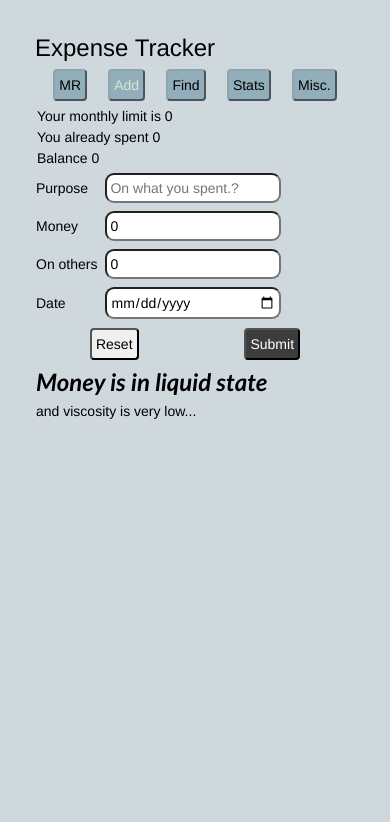
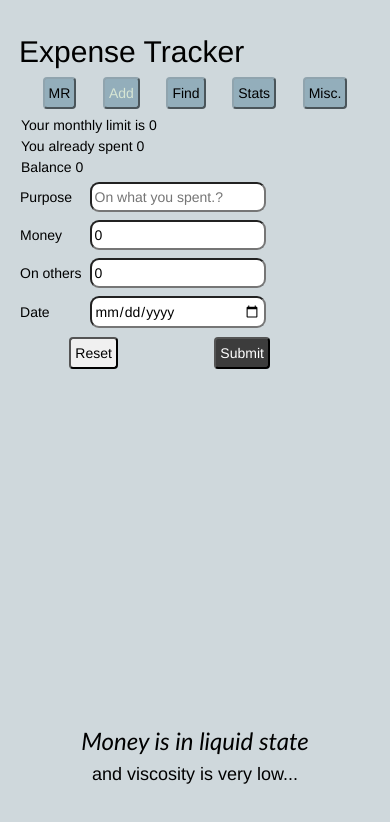
Before and after one commit to udayVK/notedown-ui, an Angular app: page /add/exp in a window 390 px wide. Shown: the top 822 px of the page. Built offline with nearby package versions, Linux system fonts and the light colour scheme; no server answers.

Commit message:
re fixed body app footer widths to be responsive

```diff
--- a/src/app/app.component.css
+++ b/src/app/app.component.css
@@ -1,4 +1,4 @@
-.subHead{
+.subead{
     font-size: medium;
     margin: 1px;
 }
@@ -9,5 +9,25 @@ input{
     margin-left: 20px;
 }
 .app-div{
-    width: 320px;
+    width: 95%;
+    min-height: 90vh;
+    display: flex;
+    flex-direction: column;
 }
+.content{
+    /* height: 68vh; */
+    width: 85%;
+}
+.footer{
+    margin-top: auto;
+    display: flex;
+    flex-direction: column;
+    align-items: center;
+}
+.foot-head{
+    font-weight: bold;
+    font-family: 'Gill Sans';
+    font-style: italic;
+}
+.foot-tag{
+}
--- a/src/app/app.component.html
+++ b/src/app/app.component.html
@@ -1,12 +1,13 @@
 <div class="app-div">
-    <h3 class="sub-head">Expense Tracker</h3>
+    <h2 class="sub-head">Expense Tracker</h2>
     <app-nav></app-nav>
     <div class="content">
       <router-outlet></router-outlet>
     </div>
 
 
-    <div class="head">Money is in liquid state</div>
-    <div>and viscosity is very low...</div>
-
+    <div class="footer">
+      <div class="foot-head"><h3>Money is in liquid state</h3></div>
+      <div class="foot-tag"><h4>and viscosity is very low...</h4></div>
+    </div>
 </div>
--- a/src/styles.css
+++ b/src/styles.css
@@ -5,9 +5,11 @@ body{
     display: flex;
     justify-content: space-around;
     padding-top: 30px;
+    max-width: 450px;
+    margin: auto;
 }
 app-root{
-    width: 360px;
+    width: 95%;
     display: flex;
     justify-content: center;
 }
@@ -23,7 +25,6 @@ input{
     border-radius: 9px;
     margin: 4px 4px 4px 8px;
     padding: 3px;
-
 }
 .long-input{
     width: 230px;
@@ -32,7 +33,6 @@ input{
     width: 176px;
 }
 .s-input{
-
     width: 148px;
 }
 h1, h2, h3, h4, h5, h6{
@@ -62,15 +62,6 @@ h1, h2, h3, h4, h5, h6{
 .flex-vertical-center{
     align-items: center;
 }
-.head{
-    font-weight: bold;
-    font-family: 'Gill Sans';
-    font-style: italic;
-    font-size: x-large;
-}
-/* .content{
-     height: 400px
-} */
 hr{
     margin: 3px;
     opacity: 1;
@@ -92,12 +83,6 @@ button.light:active{
 .active{
     background-color: red;
 }
-.footer{
-    position: relative;
-    left: 0;
-    bottom: -50px;
-    width: 100%;
-}
 .full-h{
     width: 231px;
     background-color: #93aebb;
```
